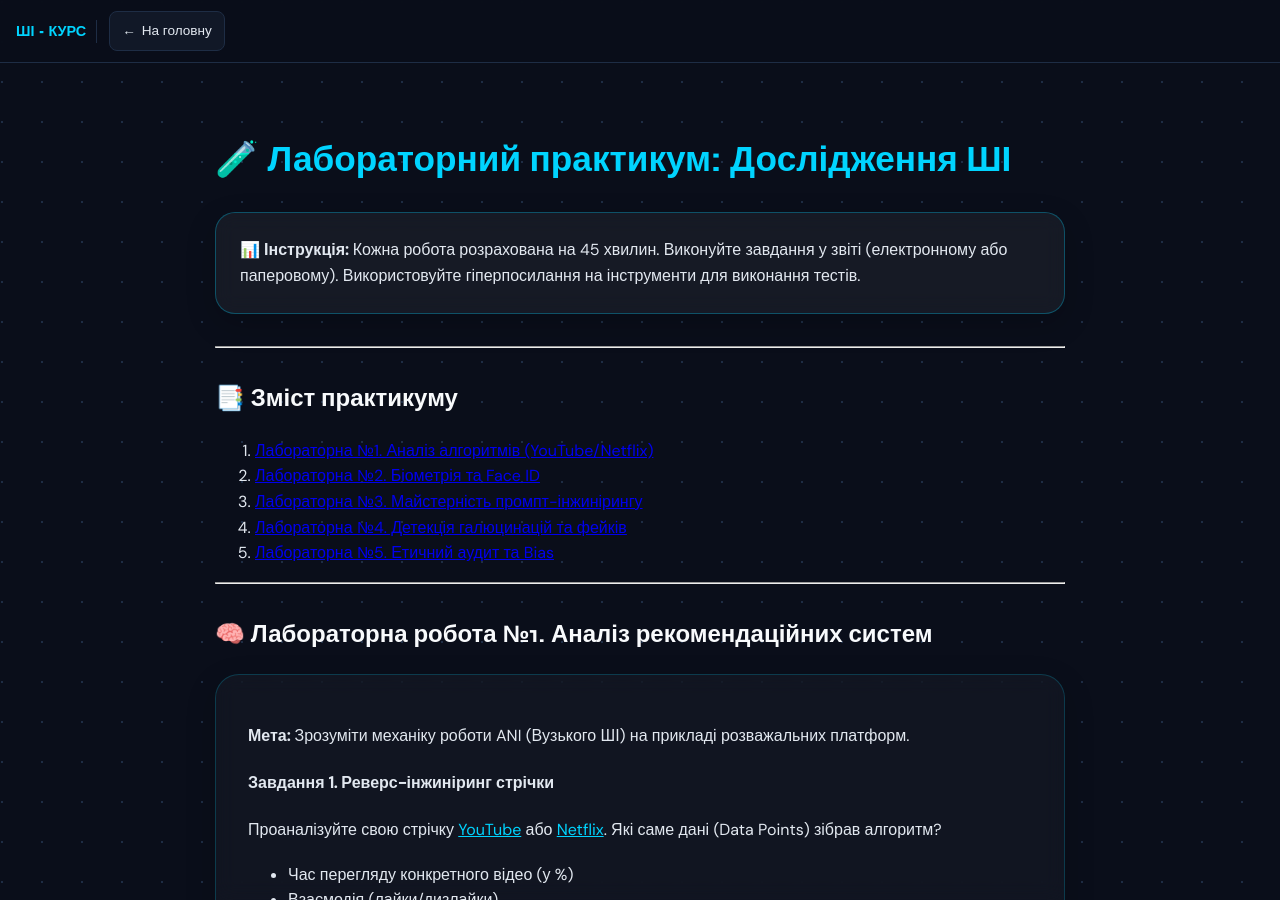
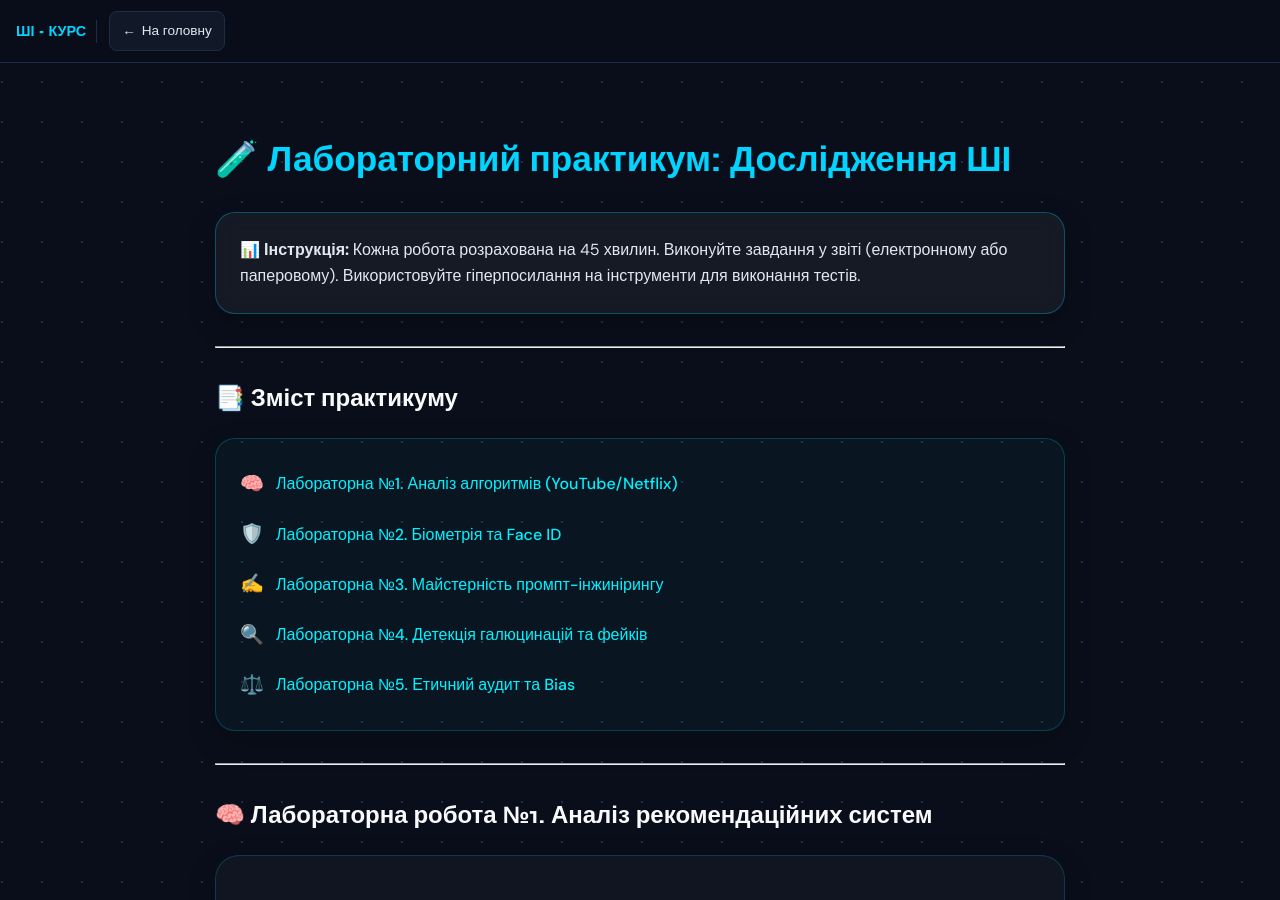
Before and after one commit to Ilona160/AI, a Jekyll site: the page built from practice/lab.md, in a window 1280 px wide and 900 px high. Built offline with Jekyll 4.4.1, drawn with Linux system fonts in a browser that asks for light colours.

Commit message:
Update lab.md

```diff
--- a/practice/lab.md
+++ b/practice/lab.md
@@ -12,11 +12,36 @@ title: Лабораторні роботи з ШІ
 ---
 
 ## 📑 Зміст практикуму
-1. [Лабораторна №1. Аналіз алгоритмів (YouTube/Netflix)](#lab1)
-2. [Лабораторна №2. Біометрія та Face ID](#lab2)
-3. [Лабораторна №3. Майстерність промпт-інжинірингу](#lab3)
-4. [Лабораторна №4. Детекція галюцинацій та фейків](#lab4)
-5. [Лабораторна №5. Етичний аудит та Bias](#lab5)
+
+<div class="content-block" style="background: rgba(0, 242, 255, 0.03); border: 1px solid rgba(0, 242, 255, 0.2); padding: 1.5rem; border-radius: 20px;">
+    <ul style="list-style: none; padding: 0; margin: 0; line-height: 2.2;">
+        <li style="margin-bottom: 8px;">
+            <a href="#lab1" style="color: #00f2ff; text-decoration: none; font-weight: 500; display: flex; align-items: center; gap: 12px;">
+                <span style="font-size: 1.2rem;">🧠</span> Лабораторна №1. Аналіз алгоритмів (YouTube/Netflix)
+            </a>
+        </li>
+        <li style="margin-bottom: 8px;">
+            <a href="#lab2" style="color: #00f2ff; text-decoration: none; font-weight: 500; display: flex; align-items: center; gap: 12px;">
+                <span style="font-size: 1.2rem;">🛡️</span> Лабораторна №2. Біометрія та Face ID
+            </a>
+        </li>
+        <li style="margin-bottom: 8px;">
+            <a href="#lab3" style="color: #00f2ff; text-decoration: none; font-weight: 500; display: flex; align-items: center; gap: 12px;">
+                <span style="font-size: 1.2rem;">✍️</span> Лабораторна №3. Майстерність промпт-інжинірингу
+            </a>
+        </li>
+        <li style="margin-bottom: 8px;">
+            <a href="#lab4" style="color: #00f2ff; text-decoration: none; font-weight: 500; display: flex; align-items: center; gap: 12px;">
+                <span style="font-size: 1.2rem;">🔍</span> Лабораторна №4. Детекція галюцинацій та фейків
+            </a>
+        </li>
+        <li>
+            <a href="#lab5" style="color: #00f2ff; text-decoration: none; font-weight: 500; display: flex; align-items: center; gap: 12px;">
+                <span style="font-size: 1.2rem;">⚖️</span> Лабораторна №5. Етичний аудит та Bias
+            </a>
+        </li>
+    </ul>
+</div>
 
 ---
 
```
